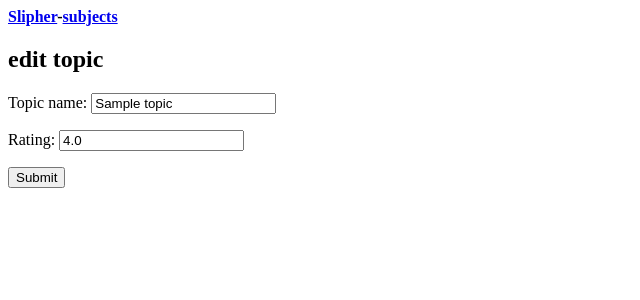
After one commit to Dagi4g/Slipher, a Django app: page /subject/1/topic/1/edit_topic/ in a window 1280 px wide. The commit adds this page. Shown: the top 300 px of the page, without its empty margins (0-640 px from the left). Run offline with Django 5.2, Linux system fonts and the light colour scheme; tables that the repository leaves empty hold one stand-in row (values such as "Sample post").

Commit message:
created the add,edit and delete views for topic as well as there respective html files.also created the add_subtopic view function with the html for subtopic.

```diff
--- /dev/null
+++ b/App/Backend/Subjects/d/d.py
@@ -0,0 +1 @@
+from Subjects.views  import subjects
--- a/App/Backend/Subjects/forms.py
+++ b/App/Backend/Subjects/forms.py
@@ -1,9 +1,20 @@
 from django import forms
 
-from .models import Subjects
+from .models import Subjects,Topics,Subtopics
 
 class SubjectForm(forms.ModelForm):
     """form.ModelForm is used to manage the database operations"""
     class Meta:
         model = Subjects
         fields= ['subject_name','rating']
+
+
+class TopicForm(forms.ModelForm):
+    class Meta:
+        model = Topics
+        fields = ['topic_name','rating']
+
+class SubtopicForm(forms.ModelForm):
+    class Meta:
+        model = Subtopics
+        fields = [ 'subtopic_name', 'last_seen','rating']
--- a/App/Backend/Subjects/models.py
+++ b/App/Backend/Subjects/models.py
@@ -12,7 +12,7 @@ class Subjects(models.Model):
         return self.subject_name
 
 class Topics(models.Model):
-    subject = models.ForeignKey(Subjects,on_delete=models.CASCADE)
+    subject = models.ForeignKey(Subjects,on_delete=models.CASCADE,related_name="topic")
     topic_name = models.CharField(max_length=500)
 
     rating = models.FloatField(validators=[MinValueValidator(0.0), MaxValueValidator(5.0)])
@@ -21,7 +21,7 @@ class Topics(models.Model):
         return self.topic_name
 
 class Subtopics(models.Model):
-    topic = models.ForeignKey(Topics,on_delete=models.CASCADE)
+    topic = models.ForeignKey(Topics,on_delete=models.CASCADE,related_name="subtopic")
     subtopic_name = models.CharField(max_length=500)
     rating = models.FloatField(validators=[MinValueValidator(0.0), MaxValueValidator(5.0)])
 
--- a/App/Backend/Subjects/templates/Subjects/subtopic.html
+++ b/App/Backend/Subjects/templates/Subjects/subtopic/subtopic.html
@@ -2,6 +2,7 @@
 
 {% block content %}
 <p>Topic: {{ topic }}</p>
+<a href="{% url 'Subjects:new_subtopic' subject_id=subject.id topic_id=topic.id %}">➕</a>
 
 {% if subtopic_list %}
 <p>Subtopics: </p>
--- /dev/null
+++ b/App/Backend/Subjects/templates/Subjects/topic/edit_topic.html
@@ -0,0 +1,12 @@
+{% extends "Subjects/base.html" %}
+{% block content %}
+
+  <div class="container">
+    <h2>edit topic</h2>
+    <form method="POST" action="{% url 'Subjects:edit_topic' topic_id=topic.id subject_id=subject.id %}">
+      {% csrf_token %}
+      {{ form.as_p }}
+      <button type="submit">Submit</button>
+    </form>
+  </div>
+{% endblock %}
--- a/App/Backend/Subjects/urls.py
+++ b/App/Backend/Subjects/urls.py
@@ -8,8 +8,8 @@ urlpatterns = [
         #home page for slipher.
         path("",views.slipher,name="slipher"),
         #show the list of subjects.
-        #"""subject_related"""
-        path("subject",views.subject,name="subject"),
+        ##---subject_related---##
+        path("slipher/subject",views.subject,name="subject"),
         #add new subject
         path("subject/new_subject",views.new_subject,name="new_subject"),
         #edit existing subject
@@ -17,11 +17,18 @@ urlpatterns = [
         #delte an existing subject.
         path("subject/<int:subject_id>/delete_subject",views.delete_subject,name="delete_subject"),
 
-        #"""topic related"""
+
+        ##---topic related---##
         #show the list of topics.
-        path("subject/<int:subject_id>/",views.topic,name="topic"),
-        #"""subtopic_related"""
+        path("subject/<int:subject_id>/topic",views.topic,name="topic"),
+        path("subject/<int:subject_id>/topic/new_topic",views.new_topic,name="new_topic"),
+        path("subject/<int:subject_id>/topic/<int:topic_id>/edit_topic/",views.edit_topic,name="edit_topic"),
+        path("subject/<int:subject_id>/topic/<int:topic_id>/delete_topic/",views.delete_topic,name="delete_topic"),
+
+
+        ##---subtopic_related---##
         #show the list of subtopics.
-        path("topic/<int:topic_id>/",views.subtopics,name="subtopic"),
+        path("subject/<int:subject_id>/topic/<int:topic_id>/subtopic",views.subtopics,name="subtopic"),
+        path("subject/<int:subject_id>/topic/<int:topic_id>/subtopic/new_subtopic",views.new_subtopic,name="new_subtopic"),
 
         ]
--- a/App/Backend/Subjects/views.py
+++ b/App/Backend/Subjects/views.py
@@ -1,10 +1,15 @@
-from django.shortcuts import render,HttpResponse,redirect,get_object_or_404
+from django.shortcuts import render,HttpResponse,redirect,get_object_or_404,get_list_or_404
 from django.template import loader # for loding an html file and displaying it in the browserāo
 
 
 from .models import Subjects,Topics,Subtopics
-from .forms import SubjectForm
+from .forms import SubjectForm,TopicForm,SubtopicForm
 
+        ##---The Home Page---##
+def slipher(requests):
+    return render(requests,"Subjects/slipher.html")
+
+        ##---Subject related operation---##
 def subject(requests):
     """Show the names of the subjects in the database."""
     subjects_list = Subjects.objects.all()
@@ -13,32 +18,6 @@ def subject(requests):
             "subjects_list" : subjects_list
             }
     return HttpResponse(template.render(context,requests))
-
-
-def slipher(requests):
-    return render(requests,"Subjects/slipher.html")
-
-def topic(requests,subject_id):
-    """show the topics of a particular subject."""
-    subject = Subjects.objects.get(id=subject_id)#the name of the subject is needed inorder to show its topic.
-    topic_list = subject.topics_set.all()
-    template = loader.get_template("Subjects/topic.html")
-    context = {
-            "topic_list":topic_list,"subject":subject
-            }
-    return HttpResponse(template.render(context,requests))
-
-def subtopics(requests,topic_id):
-    """show all the availble subtopics in a perticular topic."""
-    topic = Topics.objects.get(id=topic_id)
-    subtopic_list = topic.subtopics_set.all()
-    #get all the topics.
-    template = loader.get_template("Subjects/subtopic.html")
-    context = {
-            "subtopic_list":subtopic_list,"topic":topic
-            }
-    return HttpResponse(template.render(context,requests))
-
 
 def new_subject(requests):
     """add new subject to the database"""
@@ -49,7 +28,7 @@ def new_subject(requests):
         form = SubjectForm(requests.POST)
         if form.is_valid():
             form.save()
-            #the form is valid and saved so redirect the user to the home page.
+            #the form is valid and saved so redirect the user to the list of subjects.
             return redirect("Subjects:subject")
     template = loader.get_template("Subjects/new_subject.html")
     context = {"form" : form}
@@ -80,3 +59,111 @@ def delete_subject(requests,subject_id):
     template = loader.get_template("Subjects/delete_subject.html")
     context = {"subject" : subject}
     return HttpResponse(template.render(context,requests))
+
+
+        ##---topic related views.---##
+def topic(requests,subject_id):
+    """show the topics of a particular subject."""
+    subject = Subjects.objects.get(id=subject_id)#the name of the subject is needed inorder to show its topic.
+    topic_list = subject.topic.all()
+    template = loader.get_template("Subjects/topic/topic.html")
+    context = {
+            "topic_list":topic_list,"subject":subject
+            }
+    return HttpResponse(template.render(context,requests))
+
+# Add Topic
+def new_topic(request,subject_id):
+    subject = get_object_or_404(Subjects,id=subject_id)
+    if request.method == 'POST':
+        form = TopicForm(request.POST,initial={'subject':subject})
+        if form.is_valid():
+            topic = form.save(commit=False)
+            topic.subject = subject
+            topic.save()
+            return redirect('Subjects:topic',subject_id=subject_id)
+    else:
+        form = TopicForm()
+    template = loader.get_template("Sdjango.urls.exceptions.NoReverseMatch: Reverse for 'new_subtopic' not found. 'new_subtopic' is not a valid view function or pattern name.ubjects/topic/new_topic.html")
+    context = {"form":form,'subject':subject}
+    return HttpResponse(template.render(context,request))
+
+
+# Edit Topic
+def edit_topic(request, topic_id,subject_id):
+    subject = Subjects.objects.get(id=subject_id)
+    topic = subject.topic.get(id=topic_id)
+    if request.method == 'POST':
+        form = TopicForm(request.POST, instance=topic)
+        if form.is_valid():
+            form.instance.topic_name = topic.topic_name
+            form.save()
+            return redirect('Subjects:topic',subject_id=subject_id)
+    else:
+        form = TopicForm(instance=topic)
+
+    template = loader.get_template('Subjects/topic/edit_topic.html')
+    context = {'form':form,'topic':topic,'subject':subject}
+    return HttpResponse(template.render(context,request))
+
+# Delete Topic
+def delete_topic(request, subject_id,topic_id):
+    subject = Subjects.objects.get(id=subject_id)
+    topic = subject.topic.get(id=topic_id)
+
+    if request.method == "POST":
+        topic.delete()
+        return redirect("Subjects:topic",subject_id=subject_id)
+    template = loader.get_template("Subjects/topic/delete_topic.html")
+    context = {"subject" : subject,'topic':topic}
+    return HttpResponse(template.render(context,request))
+
+
+        ##---Subtopic related views---##
+
+def subtopics(requests,subject_id,topic_id):
+    """show all the availble subtopics in a perticular topic."""
+    subject = Subjects.objects.get(id=subject_id)
+    topic = subject.topic.get(id=topic_id)
+    subtopic_list = topic.subtopic.all()
+    #get all the topics.
+    template = loader.get_template("Subjects/subtopic/subtopic.html")
+    context = {
+            "subtopic_list":subtopic_list,"topic":topic,"subject":subject
+            }
+    return HttpResponse(template.render(context,requests))
+
+# Add Subtopic
+def new_subtopic(request,subject_id,topic_id):
+    subject = Subjects.objects.get(id=subject_id)
+    topic = subject.topic.get(id=topic_id)
+    if request.method == 'POST':
+        form = SubtopicForm(request.POST)
+        if form.is_valid():
+            subtopic = form.save(commit=False)
+            subtopic.topic = topic
+            subtopic.save()
+            return redirect("Subjects:subtopic",subject_id=subject_id,topic_id=topic_id )
+    else:
+        form = SubtopicForm()
+    template = loader.get_template('Subjects/subtopic/new_subtopic.html')
+    context = {'form':form,'subject':subject,'topic':topic,}
+    return HttpResponse(template.render(context,request))
+
+# Edit Subtopic
+def edit_subtopic(request, pk):
+    subtopic = get_object_or_404(Subtopic, pk=pk)
+    if request.method == 'POST':
+        form = SubtopicForm(request.POST, instance=subtopic)
+        if form.is_valid():
+            form.save()
+            return redirect('home')
+    else:
+        form = SubtopicForm(instance=subtopic)
+    return render(request, 'edit_subtopic.html', {'form': form})
+
+# Delete Subtopic
+def delete_subtopic(request, pk):
+    subtopic = get_object_or_404(Subtopic, pk=pk)
+    subtopic.delete()
+    return redirect('home')
```
Also changed, not shown: App/Backend/Subjects/templates/Subjects/subject.html (+4 -4 lines), App/Backend/Subjects/templates/Subjects/subtopic/new_subtopic.html (added, +16 -0 lines), App/Backend/Subjects/templates/Subjects/topic.html (deleted, +0 -18 lines), App/Backend/Subjects/templates/Subjects/topic/delete_topic.html (added, +13 -0 lines), App/Backend/Subjects/templates/Subjects/topic/new_topic.html (added, +16 -0 lines), App/Backend/Subjects/templates/Subjects/topic/topic.html (added, +26 -0 lines), App/Backend/Subjects/d/__init__.py (added), App/Backend/Subjects/migrations/0011_alter_subtopics_last_seen_alter_subtopics_topic_and_more.py (added).
